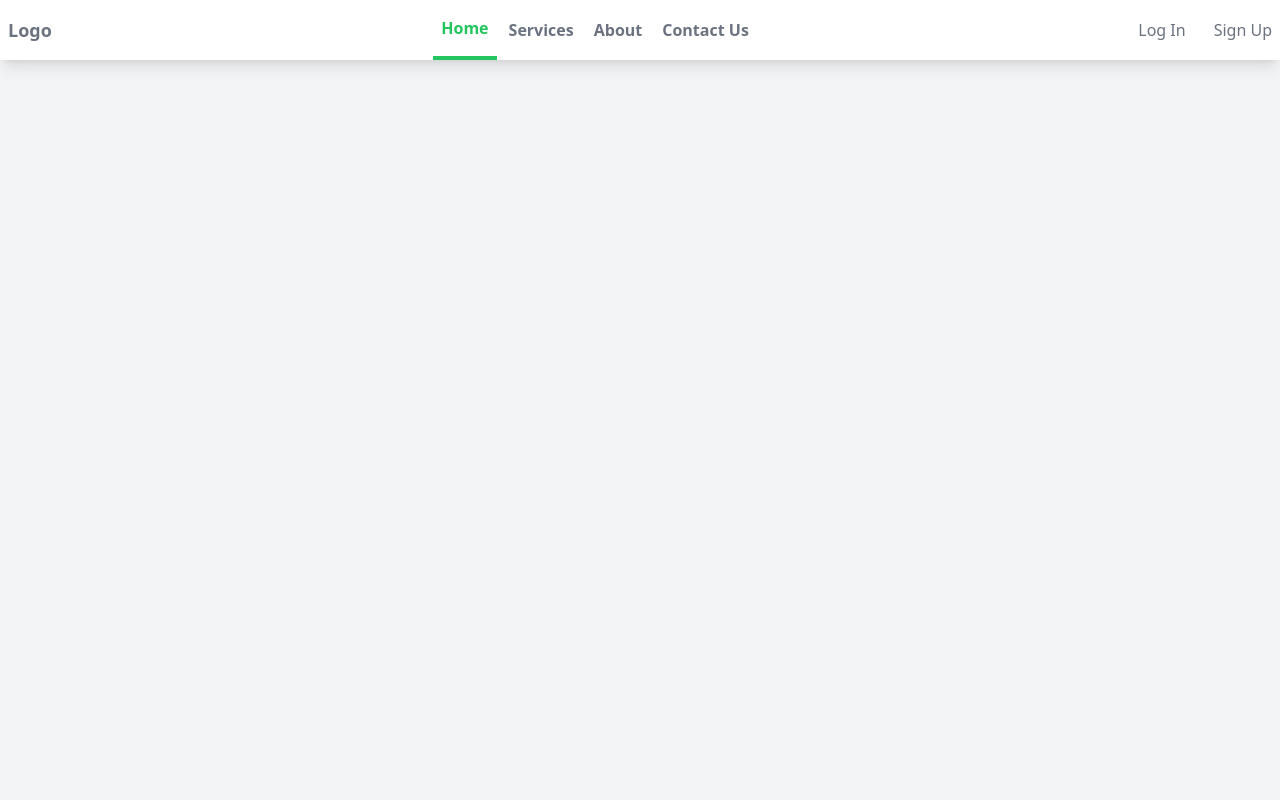
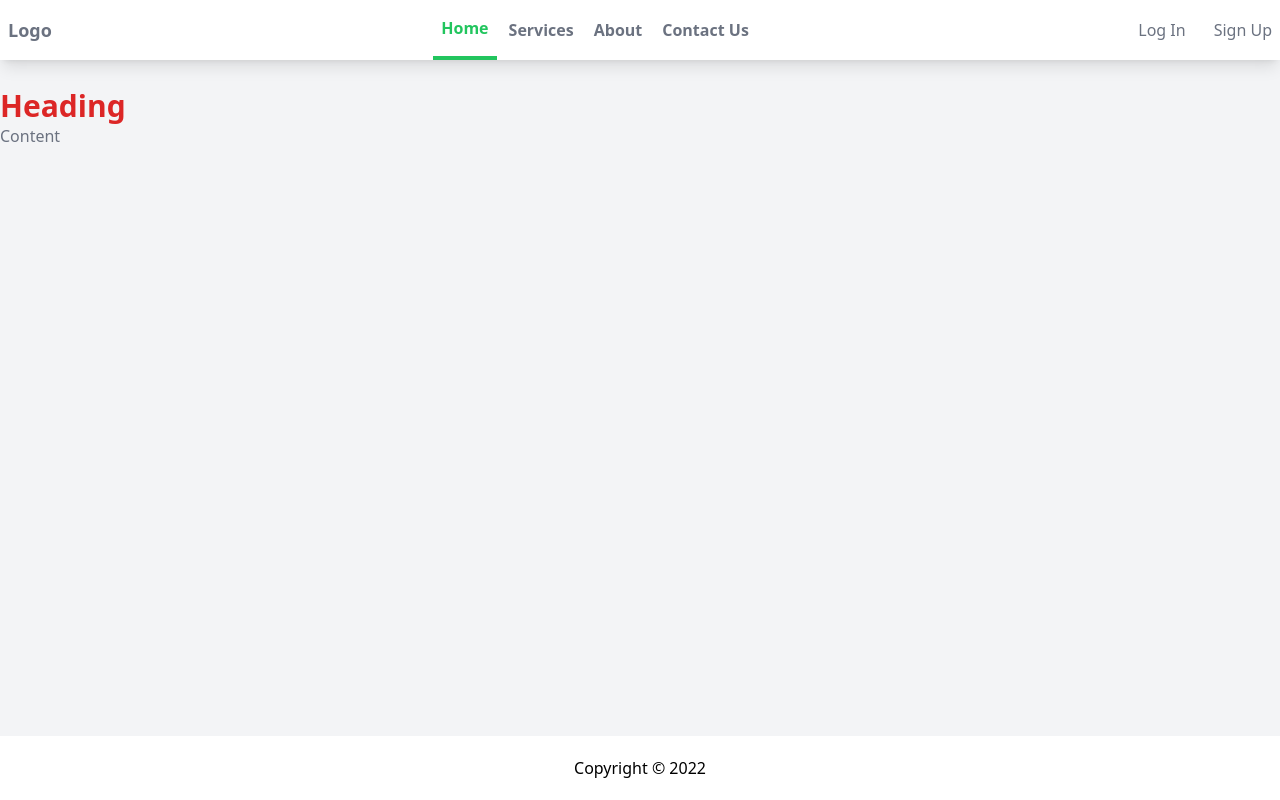
Before and after one commit to NoroffFEU/tailwind-examples, a website: page index.html in a window 1280 px wide. Drawn offline with Linux system fonts and the light colour scheme.

Commit message:
Add sticky footer

```diff
--- a/index.html
+++ b/index.html
@@ -7,7 +7,7 @@
     <link rel="stylesheet" href="css/style.css" />
     <script src="js/script.js" defer></script>
   </head>
-  <body class="bg-gray-100">
+  <body class="bg-gray-100 min-h-screen grid grid-rows-[auto_1fr_auto]">
     <header class="bg-white shadow-lg">
       <nav class="container mx-auto">
         <div class="flex justify-between">
@@ -116,5 +116,14 @@
         </div>
       </nav>
     </header>
+    <main class="container mx-auto my-7">
+      <section>
+        <h1 class="text-3xl font-bold text-red-600">Heading</h1>
+        <p class="text-gray-500">Content</p>
+      </section>
+    </main>
+    <footer class="bg-white py-5">
+      <p class="container mx-auto text-center">Copyright &copy; 2022</p>
+    </footer>
   </body>
 </html>
```
Also changed, not shown: css/style.css.
